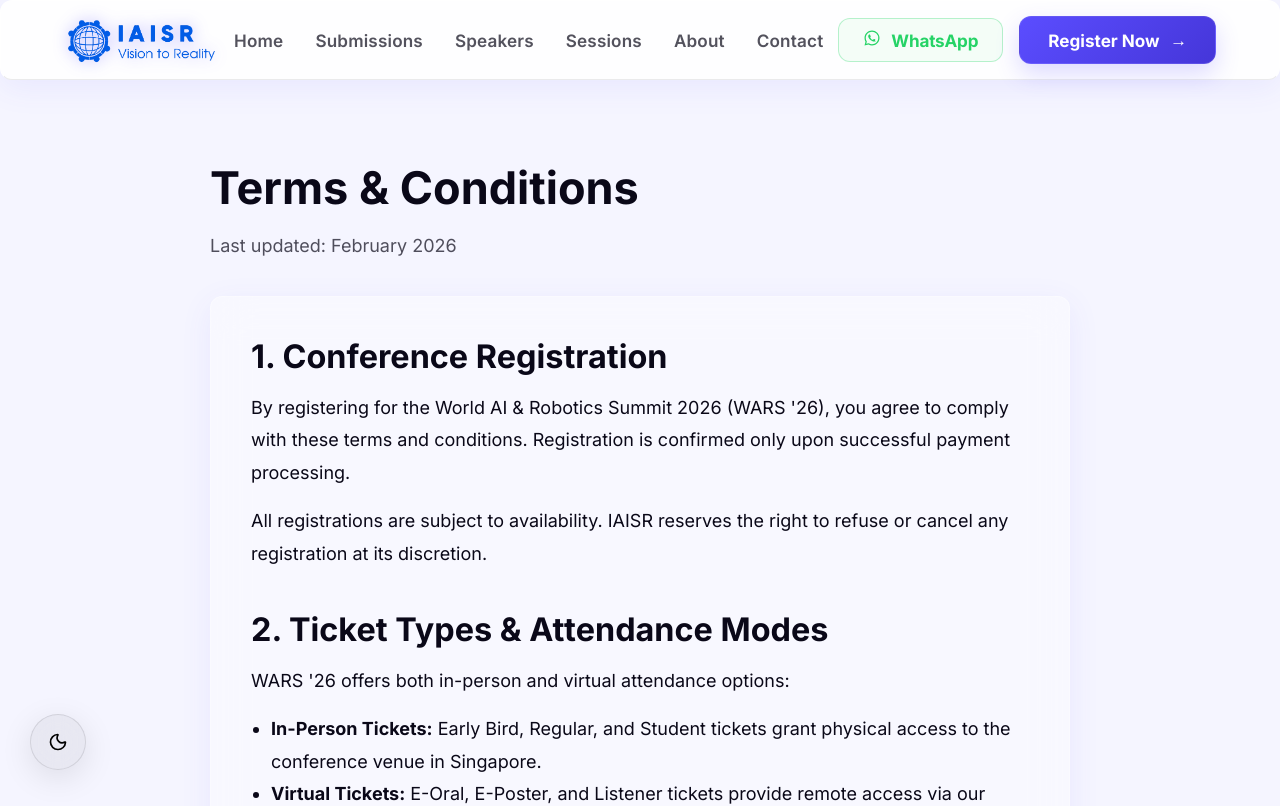
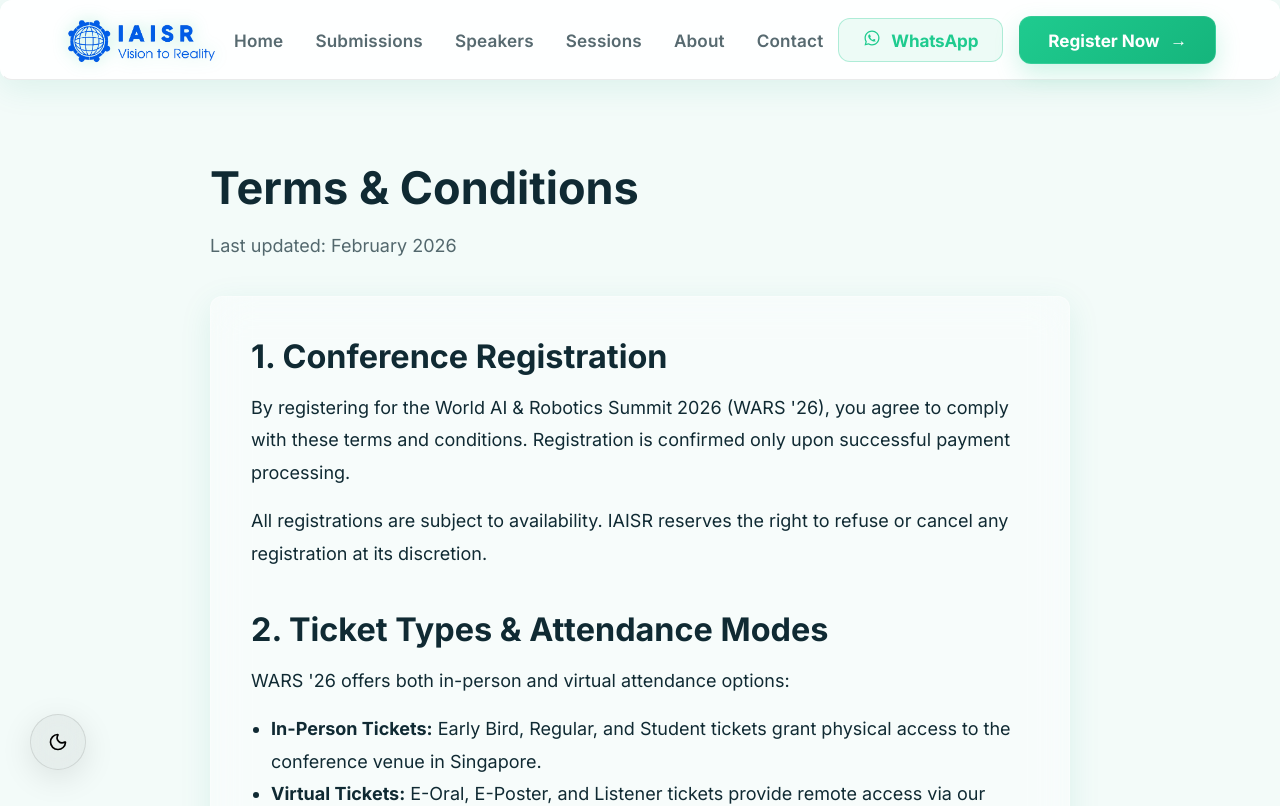
Before and after one commit to SAMSHUVA/world-ai-robotics-summit, a Next.js app: page /terms in a window 1280 px wide. Shown: the top 806 px of the page. Built offline with nearby package versions, Linux system fonts and the light colour scheme; no server answers; the database is empty; a web font is replaced by a local one.

Commit message:
Update site color system and gradient styling refinements

```diff
--- a/src/app/globals.css
+++ b/src/app/globals.css
@@ -1,22 +1,22 @@
 :root {
   /* Core Colors - Dark Mode (Default) */
-  --background: #0D0B1E;
-  --foreground: #FFFFFF;
-  --primary: #5B4DFF;
-  --primary-hover: #4536D9;
-  --secondary: #1F1D36;
-  --accent: #FF3B8A;
+  --background: #030B1A;
+  --foreground: #EAF2F7;
+  --primary: #1FCB8F;
+  --primary-hover: #15B57C;
+  --secondary: #0D2230;
+  --accent: #2EE6B8;
 
   /* Text Colors */
-  --text-primary: #FFFFFF;
-  --text-secondary: #B0C4DE;
-  --text-muted: #6B7280;
+  --text-primary: #EAF2F7;
+  --text-secondary: #9BB4C6;
+  --text-muted: #6D879B;
 
   /* Background Variants */
-  --bg-primary: #0D0B1E;
-  --bg-secondary: #1F1D36;
-  --bg-tertiary: #2A2740;
-  --bg-elevated: #3A3555;
+  --bg-primary: #030B1A;
+  --bg-secondary: #07142A;
+  --bg-tertiary: #0D1D33;
+  --bg-elevated: #13304A;
 
   /* Borders */
   --border-color: rgba(255, 255, 255, 0.1);
@@ -33,7 +33,7 @@
   --shadow-lg: 0 20px 60px rgba(0, 0, 0, 0.5);
 
   /* Gradients */
-  --gradient-main: linear-gradient(135deg, #5B4DFF 0%, #FF3B8A 100%);
+  --gradient-main: linear-gradient(135deg, #12C58A 0%, #37E2BF 55%, #5AD1FF 100%);
 
   /* Layout */
   --max-width: 1200px;
@@ -49,23 +49,23 @@
 /* Light Mode Theme */
 [data-theme="light"] {
   /* Core Colors - Light Mode */
-  --background: #F5F5FF;
-  --foreground: #0A0818;
-  --primary: #5B4DFF;
-  --primary-hover: #4536D9;
-  --secondary: #E8E6F5;
-  --accent: #FF3B8A;
+  --background: #F3FBF9;
+  --foreground: #102A33;
+  --primary: #0F9F74;
+  --primary-hover: #0B815E;
+  --secondary: #E6F6F1;
+  --accent: #12B889;
 
   /* Text Colors */
-  --text-primary: #0A0818;
-  --text-secondary: #4B5563;
-  --text-muted: #9CA3AF;
+  --text-primary: #102A33;
+  --text-secondary: #46616E;
+  --text-muted: #6E8790;
 
   /* Background Variants */
-  --bg-primary: #F5F5FF;
+  --bg-primary: #F3FBF9;
   --bg-secondary: #FFFFFF;
-  --bg-tertiary: #F0F0FA;
-  --bg-elevated: #FAFAFA;
+  --bg-tertiary: #ECF8F4;
+  --bg-elevated: #E8F5F1;
 
   /* Borders */
   --border-color: rgba(0, 0, 0, 0.1);
@@ -159,7 +159,7 @@ a {
   backdrop-filter: blur(20px) !important;
   -webkit-backdrop-filter: blur(20px) !important;
   border: 1px solid rgba(255, 255, 255, 0.3) !important;
-  box-shadow: 0 8px 32px rgba(91, 77, 255, 0.08) !important;
+  box-shadow: 0 8px 32px rgba(15, 159, 116, 0.1) !important;
 }
 
 /* Form Fields - Visible borders in light mode */
@@ -176,7 +176,7 @@ a {
 [data-theme="light"] textarea:focus,
 [data-theme="light"] select:focus {
   border-color: var(--primary) !important;
-  box-shadow: 0 0 0 3px rgba(91, 77, 255, 0.1) !important;
+  box-shadow: 0 0 0 3px rgba(15, 159, 116, 0.16) !important;
   outline: none !important;
 }
 
@@ -211,7 +211,7 @@ a {
   backdrop-filter: blur(20px) !important;
   -webkit-backdrop-filter: blur(20px) !important;
   border: 1px solid rgba(255, 255, 255, 0.3) !important;
-  box-shadow: 0 8px 32px rgba(91, 77, 255, 0.08) !important;
+  box-shadow: 0 8px 32px rgba(31, 203, 143, 0.1) !important;
 }
 
 /* Terminal/Code blocks in light mode */
@@ -260,7 +260,7 @@ a {
 }
 
 [data-theme="light"] .btn-secondary-minimal:hover {
-  background: rgba(91, 77, 255, 0.1) !important;
+  background: rgba(31, 203, 143, 0.1) !important;
   border-color: var(--primary) !important;
 }
 
@@ -327,7 +327,7 @@ a {
 
 [data-theme="light"] .tab-indicator {
   background: var(--primary) !important;
-  box-shadow: 0 -2px 10px rgba(91, 77, 255, 0.4) !important;
+  box-shadow: 0 -2px 10px rgba(15, 159, 116, 0.3) !important;
 }
 
 [data-theme="light"] .resource-tab {
@@ -341,29 +341,29 @@ a {
 
 /* Awards Section - Better contrast in light mode */
 [data-theme="light"] .glass-card[style*="background: linear-gradient(rgba(13, 11, 30"] {
-  background: linear-gradient(135deg, rgba(240, 235, 255, 0.6) 0%, rgba(255, 240, 250, 0.6) 100%),
+  background: linear-gradient(135deg, rgba(232, 248, 242, 0.75) 0%, rgba(226, 247, 255, 0.7) 100%),
     linear-gradient(rgba(255, 255, 255, 0.85), rgba(255, 255, 255, 0.85)),
     url(/about_image.png) !important;
   background-size: cover !important;
-  border: 1px solid rgba(91, 77, 255, 0.15) !important;
-  box-shadow: 0 8px 32px rgba(91, 77, 255, 0.12) !important;
+  border: 1px solid rgba(15, 159, 116, 0.18) !important;
+  box-shadow: 0 8px 32px rgba(15, 159, 116, 0.14) !important;
 }
 
 /* Award badges in light mode */
 [data-theme="light"] [style*="background: rgba(255,255,255,0.1)"] {
-  background: rgba(91, 77, 255, 0.08) !important;
-  border: 1px solid rgba(91, 77, 255, 0.15) !important;
+  background: rgba(15, 159, 116, 0.07) !important;
+  border: 1px solid rgba(15, 159, 116, 0.18) !important;
 }
 
 /* Resource Cards - Match dark mode aesthetic */
 [data-theme="light"] .resource-card {
-  background: linear-gradient(135deg, rgba(91, 77, 255, 0.05) 0%, rgba(255, 59, 138, 0.05) 100%) !important;
-  border: 1px solid rgba(91, 77, 255, 0.15) !important;
+  background: linear-gradient(135deg, rgba(15, 159, 116, 0.06) 0%, rgba(90, 209, 255, 0.06) 100%) !important;
+  border: 1px solid rgba(15, 159, 116, 0.18) !important;
 }
 
 [data-theme="light"] .resource-icon-box {
-  background: rgba(91, 77, 255, 0.08) !important;
-  border: 1px solid rgba(91, 77, 255, 0.12) !important;
+  background: rgba(15, 159, 116, 0.08) !important;
+  border: 1px solid rgba(15, 159, 116, 0.14) !important;
 }
 
 [data-theme="light"] .resource-tag {
@@ -372,8 +372,8 @@ a {
 }
 
 [data-theme="light"] .download-btn-premium {
-  background: rgba(91, 77, 255, 0.1) !important;
-  border-color: rgba(91, 77, 255, 0.2) !important;
+  background: rgba(15, 159, 116, 0.1) !important;
+  border-color: rgba(15, 159, 116, 0.22) !important;
 }
 
 /* Remove white backgrounds from section containers */
@@ -430,7 +430,7 @@ a {
 .btn:hover {
   background: var(--primary-hover);
   transform: translateY(-2px);
-  box-shadow: 0 4px 15px rgba(91, 77, 255, 0.4);
+  box-shadow: 0 4px 15px rgba(31, 203, 143, 0.3);
 }
 
 .btn:active {
@@ -454,7 +454,7 @@ a {
 
 /* Subtle Hero Enhancements */
 .aura-text {
-  text-shadow: 0 0 0px rgba(91, 77, 255, 0);
+  text-shadow: 0 0 0px rgba(31, 203, 143, 0);
   animation: aura-pulse 4s ease-in-out infinite;
 }
 
@@ -462,11 +462,11 @@ a {
 
   0%,
   100% {
-    text-shadow: 0 0 10px rgba(91, 77, 255, 0.2);
+    text-shadow: 0 0 10px rgba(31, 203, 143, 0.21);
   }
 
   50% {
-    text-shadow: 0 0 25px rgba(91, 77, 255, 0.6), 0 0 45px rgba(255, 59, 138, 0.2);
+    text-shadow: 0 0 25px rgba(31, 203, 143, 0.52), 0 0 45px rgba(90, 209, 255, 0.24);
   }
 }
 
@@ -494,7 +494,7 @@ a {
 
 /* Title Gradient Refinement */
 .title-gradient {
-  background: linear-gradient(to right, #FFFFFF, #5B4DFF, #FF3B8A, #FFFFFF);
+  background: linear-gradient(to right, #FFFFFF, #20C990, #58D9FF, #FFFFFF);
   background-size: 200% auto;
   -webkit-background-clip: text;
   background-clip: text;
@@ -533,7 +533,7 @@ a {
   /* Increased height for desktop */
   border-radius: 24px;
   overflow: hidden;
-  box-shadow: 0 0 60px rgba(91, 77, 255, 0.15);
+  box-shadow: 0 0 60px rgba(31, 203, 143, 0.15);
   background: #0D0B1E;
   /* Fallback */
 }
@@ -570,8 +570,8 @@ a {
 }
 
 .about-feature-card:hover {
-  background: rgba(91, 77, 255, 0.08);
-  border-color: rgba(91, 77, 255, 0.5);
+  background: rgba(31, 203, 143, 0.085);
+  border-color: rgba(31, 203, 143, 0.38);
   transform: translateY(-5px);
   box-shadow: 0 10px 25px rgba(0, 0, 0, 0.3);
 }
@@ -585,7 +585,7 @@ a {
   justify-content: center;
   font-size: 1.05rem;
   margin-bottom: 12px;
-  background: linear-gradient(135deg, rgba(91, 77, 255, 0.22) 0%, rgba(59, 190, 255, 0.18) 100%);
+  background: linear-gradient(135deg, rgba(31, 203, 143, 0.2) 0%, rgba(88, 217, 255, 0.15) 100%);
   border: 1px solid rgba(255, 255, 255, 0.18);
   box-shadow: inset 0 1px 0 rgba(255, 255, 255, 0.15), 0 4px 12px rgba(0, 0, 0, 0.2);
   transition: transform 0.2s ease;
@@ -742,7 +742,7 @@ a {
 .btn-mini:hover,
 .btn-primary-glow:hover,
 .btn-secondary-minimal:hover {
-  box-shadow: 0 0 25px rgba(91, 77, 255, 0.7);
+  box-shadow: 0 0 25px rgba(31, 203, 143, 0.52);
   transform: translateY(-3px) scale(1.02);
 }
 
@@ -804,7 +804,7 @@ a {
 
 .nav-links a:hover {
   color: white;
-  text-shadow: 0 0 10px rgba(91, 77, 255, 0.5);
+  text-shadow: 0 0 10px rgba(31, 203, 143, 0.43);
   opacity: 1;
 }
 
@@ -822,7 +822,7 @@ a {
 }
 
 .glass-card:hover {
-  border-color: rgba(91, 77, 255, 0.3);
+  border-color: rgba(31, 203, 143, 0.26);
   background: rgba(255, 255, 255, 0.08);
   box-shadow: 0 10px 30px rgba(0, 0, 0, 0.3);
   transform: translateY(-4px);
@@ -865,11 +865,17 @@ a {
   align-items: center;
   justify-content: center;
   text-align: center;
-  background: radial-gradient(circle at center, rgba(91, 77, 255, 0.05) 0%, transparent 70%);
+  background: radial-gradient(circle at center, rgba(31, 203, 143, 0.068) 0%, transparent 70%);
   padding: 40px 0;
   /* Reset padding since main container handles header height */
   position: relative;
   overflow: hidden;
+}
+
+@media (min-width: 993px) {
+  .hero-section {
+    padding-top: 2px;
+  }
 }
 
 .hero-title {
@@ -980,7 +986,7 @@ a {
   border-radius: 999px;
   margin-left: -8px;
   border: 2px solid rgba(255, 255, 255, 0.8);
-  background: linear-gradient(135deg, #8CB7FF 0%, #5B7CFF 100%);
+  background: linear-gradient(135deg, #22C995 0%, #5AD1FF 100%);
   color: #fff;
   font-size: 0.78rem;
   font-weight: 700;
@@ -1694,7 +1700,7 @@ a {
 
 /* Redefine variables for "World-Class" look */
 :root {
-  --primary-glow: rgba(91, 77, 255, 0.4);
+  --primary-glow: rgba(31, 203, 143, 0.3);
   --glass-border: rgba(255, 255, 255, 0.08);
   /* Thinner, subtle border */
   --header-glass: rgba(13, 11, 30, 0.85);
@@ -1862,7 +1868,7 @@ a {
 /* Hero Revamp with High-End Background */
 .hero-section {
   position: relative;
-  background: radial-gradient(circle at 50% -20%, rgba(91, 77, 255, 0.15) 0%, transparent 60%);
+  background: radial-gradient(circle at 50% -20%, rgba(31, 203, 143, 0.135) 0%, transparent 60%);
 }
 
 .hero-section::after {
@@ -1994,7 +2000,7 @@ a {
 
   .scroll-nav-link.active {
     opacity: 1;
-    background: rgba(91, 77, 255, 0.15);
+    background: rgba(31, 203, 143, 0.15);
     color: var(--primary);
   }
 
@@ -2186,7 +2192,7 @@ a {
 .iaisr-branding-card {
   padding: 60px !important;
   border: 1px solid rgba(255, 255, 255, 0.15) !important;
-  background: linear-gradient(135deg, rgba(31, 29, 54, 0.95) 0%, rgba(13, 11, 30, 0.98) 100%) !important;
+  background: linear-gradient(135deg, rgba(11, 31, 42, 0.95) 0%, rgba(3, 11, 26, 0.98) 100%) !important;
   overflow: hidden;
   position: relative;
 }
@@ -3009,7 +3015,7 @@ a {
 }
 
 .hero-apply-btn {
-  background: linear-gradient(270deg, #5B4DFF, #964DFF, #5B4DFF);
+  background: linear-gradient(270deg, #1FCB8F, #2EE6B8, #1FCB8F);
   background-size: 200% 200%;
   color: white;
   border: none;
@@ -3021,12 +3027,12 @@ a {
   transition: all 0.3s;
   position: relative;
   letter-spacing: 0.5px;
-  box-shadow: 0 4px 15px rgba(91, 77, 255, 0.2);
+  box-shadow: 0 4px 15px rgba(31, 203, 143, 0.22);
 }
 
 .hero-apply-btn:hover {
   transform: scale(1.05);
-  box-shadow: 0 0 30px rgba(91, 77, 255, 0.6);
+  box-shadow: 0 0 30px rgba(31, 203, 143, 0.43);
 }
 
 .search-filter-bar {
@@ -3168,7 +3174,7 @@ a {
 .loader-spinner {
   width: 50px;
   height: 50px;
-  border: 3px solid rgba(91, 77, 255, 0.1);
+  border: 3px solid rgba(31, 203, 143, 0.1);
   border-top: 3px solid var(--primary);
   border-radius: 50%;
   animation: spin 1s linear infinite;
```
Also changed, not shown: src/components/BackgroundGradient.css (+9 -9 lines), src/components/BackgroundGradient.tsx (+16 -16 lines), src/components/Header.tsx (+18 -18 lines).
